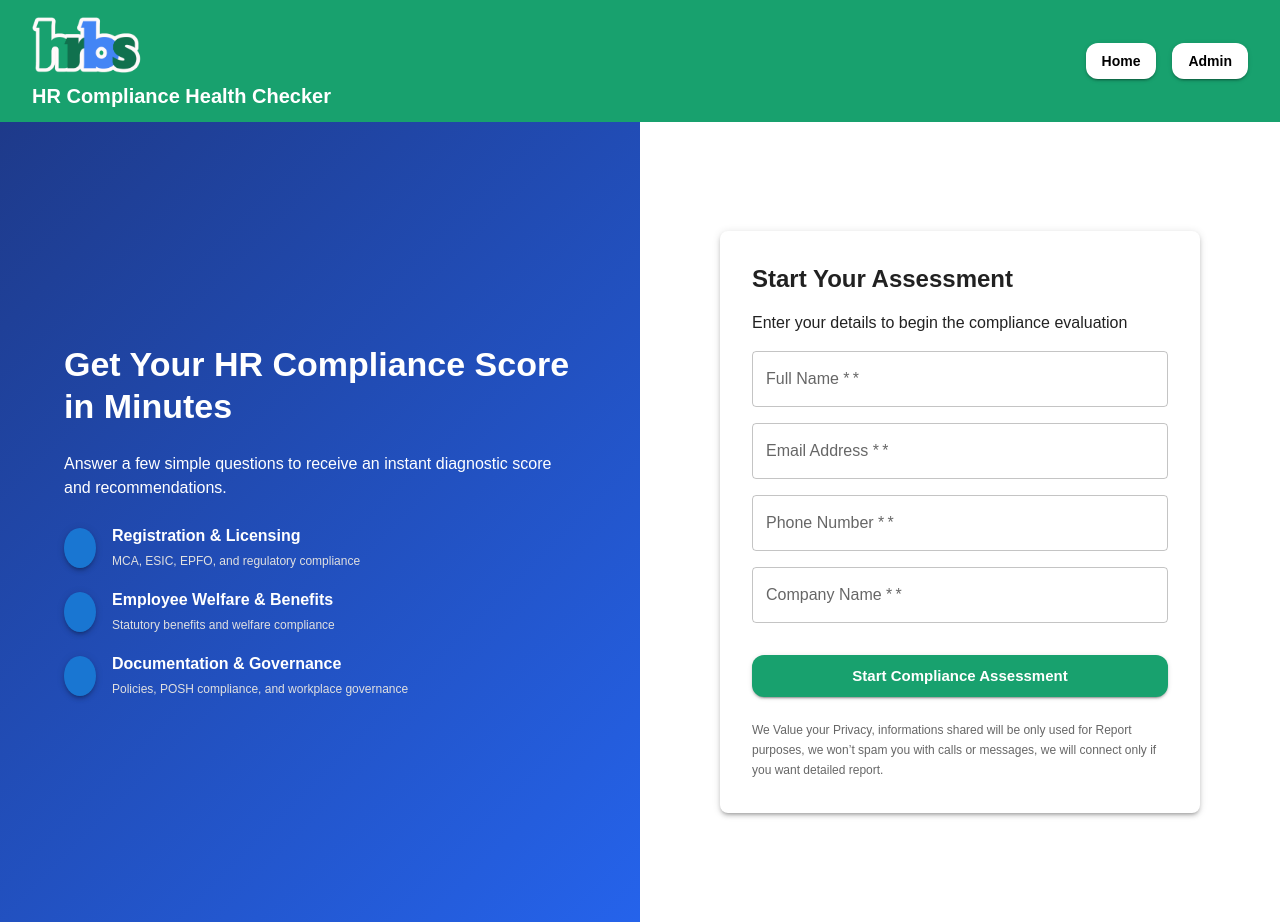
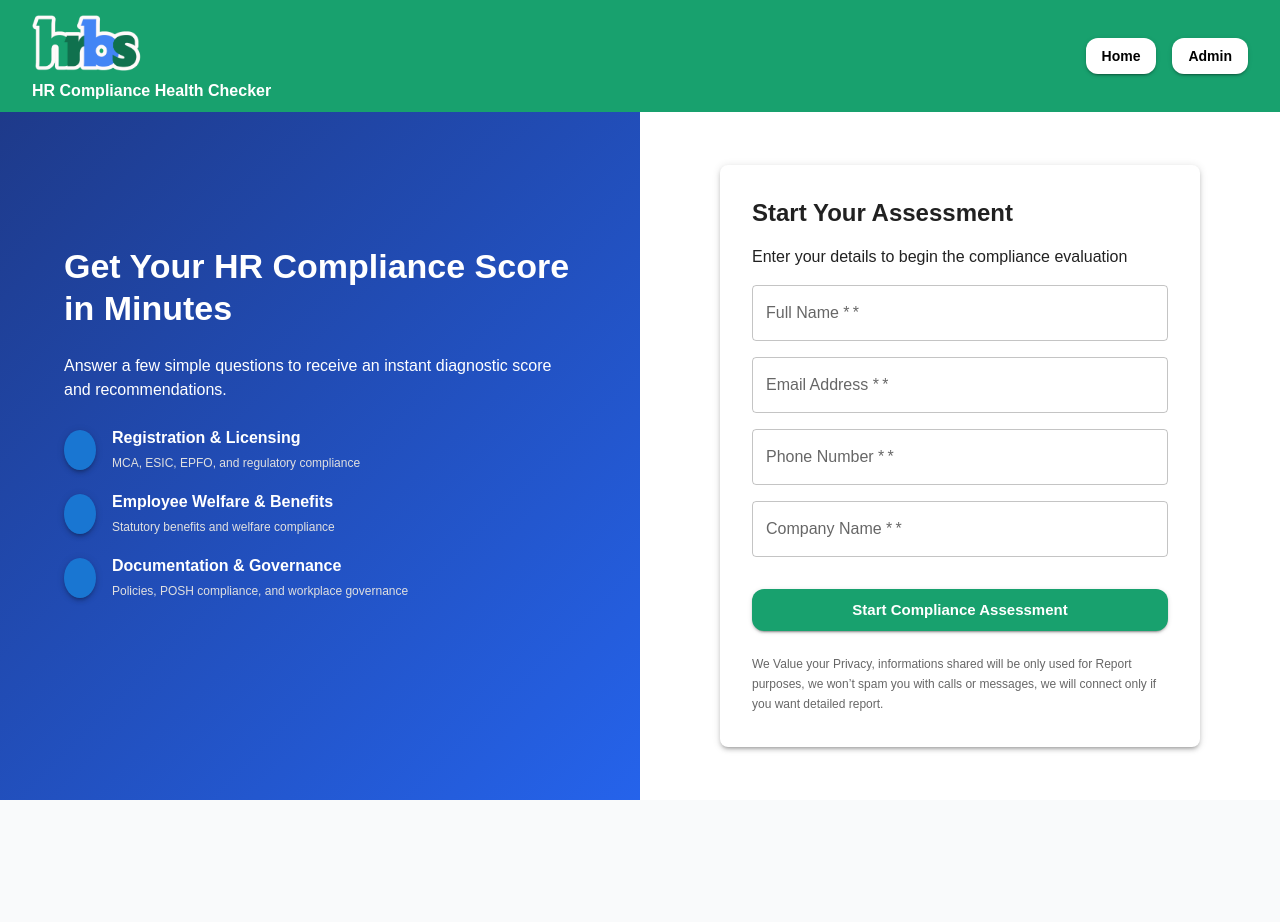
Before and after one commit to Ashfaque24/HR-compliance--Analyzer-, a React (Vite) app: page / in a window 1280 px wide. After the commit the page ends 800 px from the top, so only its background shows below. Built offline with nearby package versions, Linux system fonts and the light colour scheme; no server answers; some icons are missing; a web font is replaced by a local one.

Commit message:
updated the nav2

```diff
--- a/index.html
+++ b/index.html
@@ -2,7 +2,7 @@
 <html lang="en">
   <head>
     <meta charset="UTF-8" />
-    <link rel="icon" type="image/svg+xml" href="" />
+    <link rel="icon" href="/Shape Logo_cpy.png"/>
     <link href="https://fonts.cdnfonts.com/css/helvetica-255" rel="stylesheet">
 
     <meta name="viewport" content="width=device-width, initial-scale=1.0" />
--- a/src/pages/Landing.jsx
+++ b/src/pages/Landing.jsx
@@ -118,9 +118,11 @@ export default function Landing() {
       sx={{
         display: "flex",
         flexDirection: { xs: "column", md: "row" },
-        minHeight: "100vh",
+        // maxHeight: "100%",
         fontFamily: "Helvetica, Arial, sans-serif",
         width: "100%",
+        overflow:{xs:'auto', md:'hidden'},
+        height:{lg:"calc(100vh - 112px)", md:'100%'}
       }}
     >
       {/* Left information panel */}
@@ -129,14 +131,21 @@ export default function Landing() {
   flex: 1,
   bgcolor: "primary.dark",
   color: "white",
-          p: { xs: 4, md: 8 },
+  p: { xs: 3, sm: 4, md: 8 },
   display: "flex",
   flexDirection: "column",
-          justifyContent: "center",
-          gap: 3,
+  justifyContent: { xs: "flex-start", sm: "center" },
+  gap: { xs: 2, sm: 3 },
   background: "linear-gradient(135deg, #1e3a8a, #2563eb)",
   textAlign: { xs: "center", md: "left" },
+
+  // Height handling (mobile → auto, desktop → full height)
+  minHeight: { xs: "auto", sm: "auto", md: "86vh" },
+
+  // Better spacing on small phones
+  pt: { xs: 6, sm: 8, md: 0 },
 }}
+
       >
         <Typography variant="h4" fontWeight="bold">
           Get Your HR Compliance Score in Minutes
@@ -231,6 +240,7 @@ export default function Landing() {
           justifyContent: "center",
           alignItems: "center",
           bgcolor: "background.paper",
+
         }}
       >
         <Box
--- a/src/sections/landing/Navbar.jsx
+++ b/src/sections/landing/Navbar.jsx
@@ -61,8 +61,7 @@ const Navbar = ({ hideMenu = false }) => {
           flexWrap: "nowrap",
           minWidth: 0,
           px: { xs: 1, sm: 2 },
-          minHeight: { xs: 80, sm: 80 },
-          maxHeight: { xs: 80, sm: 90 },
+          height:80
         }}
       >
         {/* Logo and Title */}
@@ -107,7 +106,7 @@ const Navbar = ({ hideMenu = false }) => {
                 fontWeight="bold"
                 color="inherit"
                 noWrap
-                sx={{ fontSize: { xs: 15, sm: 20 } }}
+                sx={{ fontSize: { xs: 14, sm: 16 } }}
               >
                 HR Compliance Health Checker
               </Typography>
```
Also changed, not shown: public/Shape Logo_cpy.png (added). Lines whose indentation alone changed are shown as unchanged.
